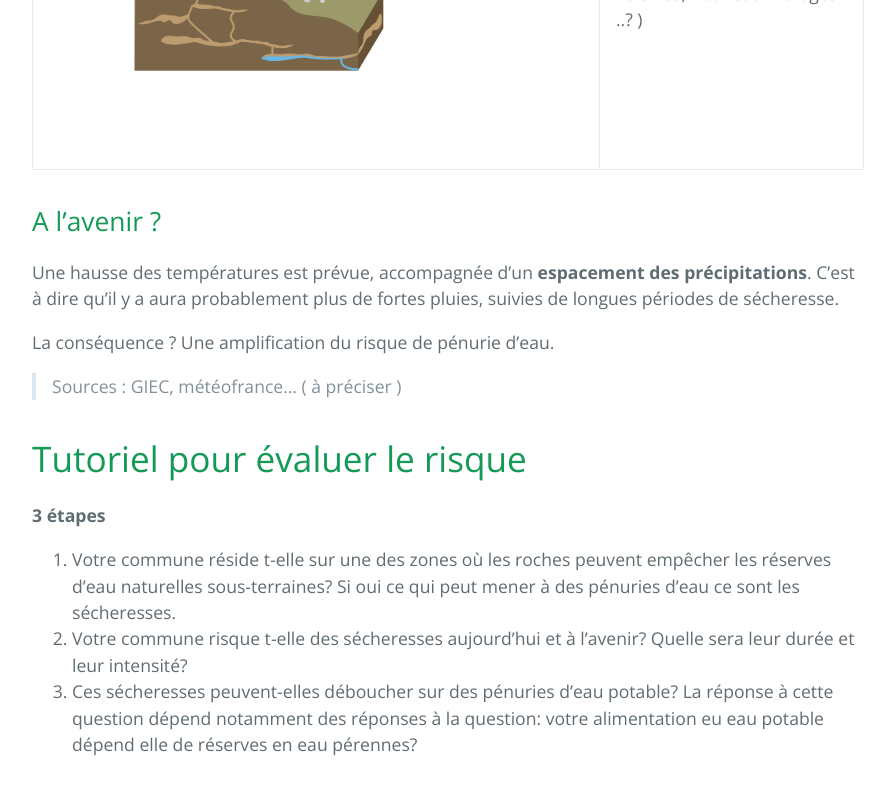
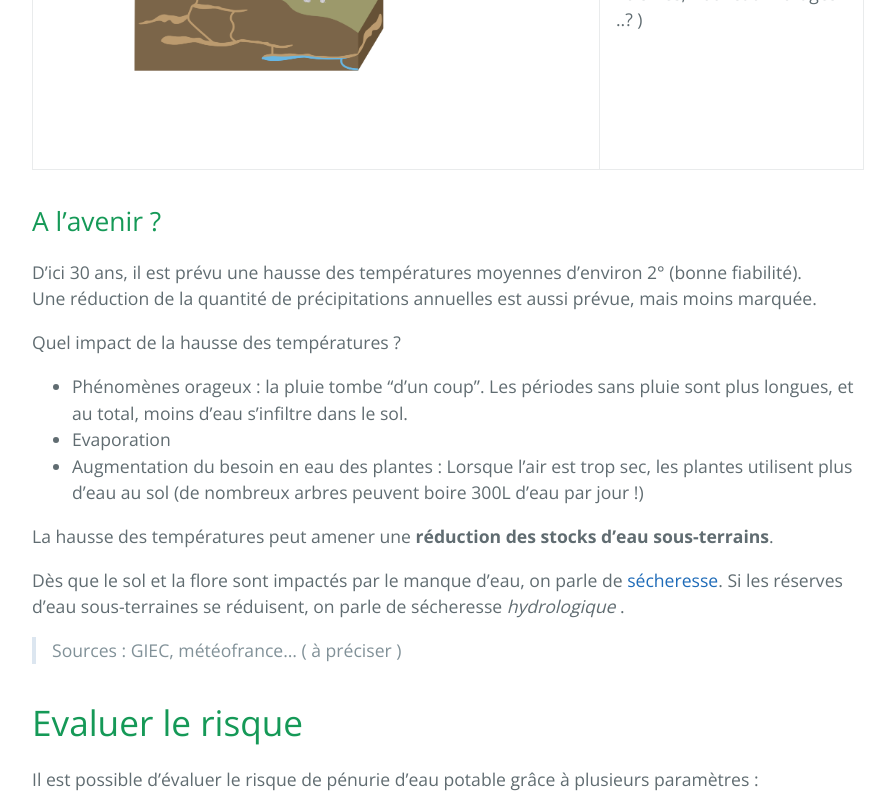
Before and after one commit to secheresses/Ancien-site, a Jekyll site: the page built from pages/risques-penurie-eau.md, in a window 1280 px wide and 1400 px high, scrolled down 2797 px. Shown: the top 795 px of the window, without its empty margins (192-1087 px from the left). Built offline with Jekyll 4.4.1, drawn with Linux system fonts in a browser that asks for light colours; some of the changed text lies outside the part shown.

Commit message:
update : intro tuto

```diff
--- a/pages/risques-penurie-eau.md
+++ b/pages/risques-penurie-eau.md
@@ -28,22 +28,34 @@ Ces municipalités puisent l'eau potable sous-terre. Cependant, l'eau n'y est pa
 
 ## A l'avenir ?
 
-Une hausse des températures est prévue, accompagnée d'un **espacement des précipitations**. C'est à dire qu'il y a aura probablement plus de fortes pluies, suivies de longues périodes de sécheresse.
+D'ici 30 ans, il est prévu une hausse des températures moyennes d'environ 2° (bonne fiabilité).
+Une réduction de la quantité de précipitations annuelles est aussi prévue, mais moins marquée.
 
-La conséquence ? Une amplification du risque de pénurie d'eau.
+Quel impact de la hausse des températures ?
+* Phénomènes orageux : la pluie tombe "d'un coup". Les périodes sans pluie sont plus longues, et au total, moins d'eau s'infiltre dans le sol.
+* Evaporation
+* Augmentation du besoin en eau des plantes : Lorsque l'air est trop sec, les plantes utilisent plus d'eau au sol (de nombreux arbres peuvent boire 300L d'eau par jour !)
+
+La hausse des températures peut amener une **réduction des stocks d'eau sous-terrains**.
+
+Dès que le sol et la flore sont impactés par le manque d'eau, on parle de [sécheresse](https://www.futura-sciences.com/planete/definitions/meteorologie-secheresse-6527/). Si les réserves d'eau sous-terraines se réduisent, on parle de sécheresse *hydrologique* .
 
 >Sources : GIEC, météofrance... ( à préciser )
 
-# Tutoriel pour évaluer le risque
+# Evaluer le risque
 
-**3 étapes**
-1. Votre commune réside t-elle sur une des zones où les roches peuvent empêcher les réserves d'eau naturelles sous-terraines? Si oui ce qui peut mener à des pénuries d'eau ce sont les sécheresses.
-2. Votre commune risque t-elle des sécheresses aujourd'hui et à l'avenir? Quelle sera leur durée et leur intensité?
-2. Ces sécheresses peuvent-elles déboucher sur des pénuries d'eau potable? La réponse à cette question dépend notamment des réponses à la question: votre alimentation eu eau potable dépend elle de réserves en eau pérennes?
+Il est possible d'évaluer le risque de pénurie d'eau potable grâce à plusieurs paramètres :
 
-[Etape 1: résidez vous sur une des zones en violet ci dessous?](../eau-geologie-karstique)
+ n° | Etape | Explication
+------------ | ------------ | -------------
+1 | VOTRE REGION | Où résidez-vous ? Y a t-il des grandes réserves d'eau ?
+2 | QUAND | Quand sont prévues des sécheresses ? Quelle sera leur durée et leur intensité ?
+3 | COMMENT |  Comment votre commune est alimentée en eau actuellement, est-ce des sources durables et suffisantes pour votre utilisation ?
+
+## 1 / [Votre région](../eau-geologie-karstique)
 ---
 
+Résidez-vous sur une zone en violet en-dessous ?
 ![zoneskarstiques](https://framapic.org/xew0XCOi6CGb/EytR2G0aYmA8)
 
 Si oui consultez le tutoriel [en cliquant ici](../eau-geologie-karstique) avant d'aller à l'étape 2. Seule une partie de ces zones est concernée.
```
Also changed, not shown: other parts of pages/risques-penurie-eau.md (+2 -3 lines).
